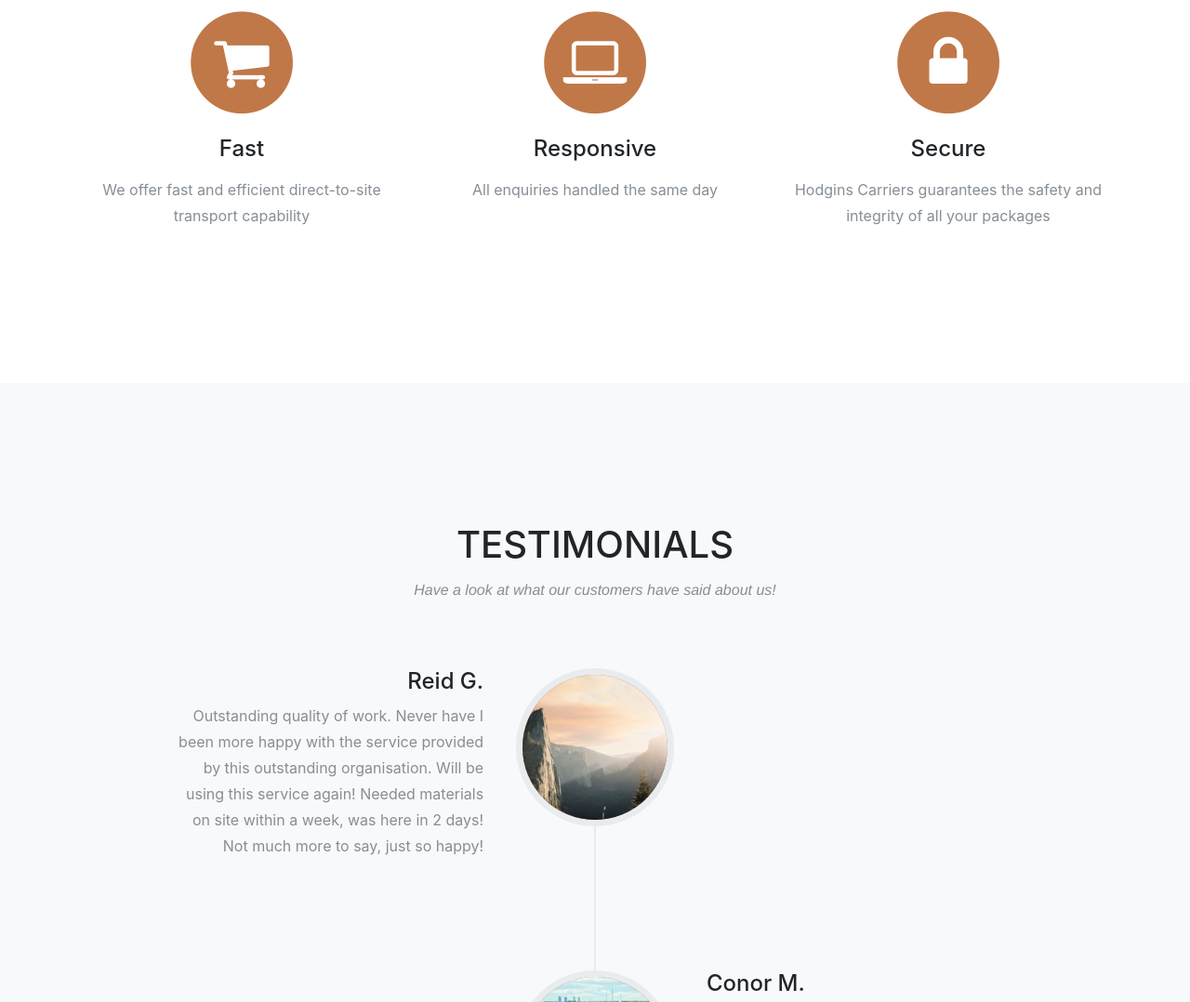
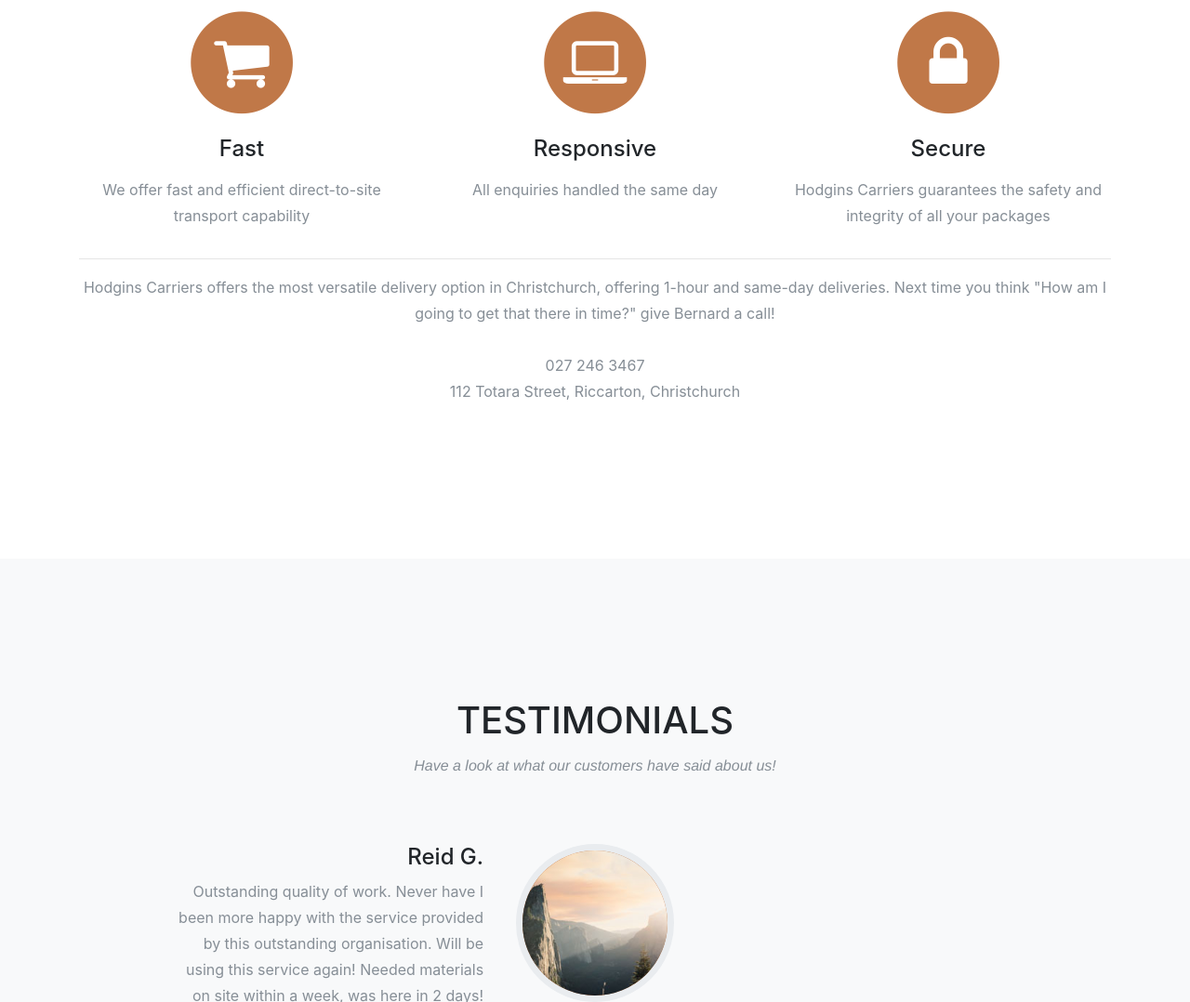
Before and after one commit to TomQuinnNZ/hodginscarriers, a website with bundled scripts: page index.html in a window 1280 px wide. Shown: the part 1272-2350 px from the top of the page at 93% size. Built offline with nearby package versions, Linux system fonts and the light colour scheme; a web font is replaced by a local one.

Commit message:
Updates CSS.

```diff
--- a/css/agency.css
+++ b/css/agency.css
@@ -513,3 +513,11 @@
 #shop-icon, #laptop-icon, #lock-icon {
 	color: #c07848 !important;
 }
+
+#details {
+	text-align:center;
+}
+
+#map {
+	align:center;
+}
--- a/index.html
+++ b/index.html
@@ -101,7 +101,14 @@
             <p class="text-muted">Hodgins Carriers guarantees the safety and integrity of all your packages</p>
           </div>
         </div>
-      </div>
+		<hr>
+		<p id="details" class=" large text-muted"> Hodgins Carriers offers the most versatile delivery option in Christchurch, offering 1-hour and same-day deliveries.
+			Next time you think "How am I going to get that there in time?" give Bernard a call!
+			<br><br>
+			027 246 3467<br>
+			112 Totara Street, Riccarton, Christchurch
+		</p>
+	 </div>
     </section>
 
     <!-- About -->
```
